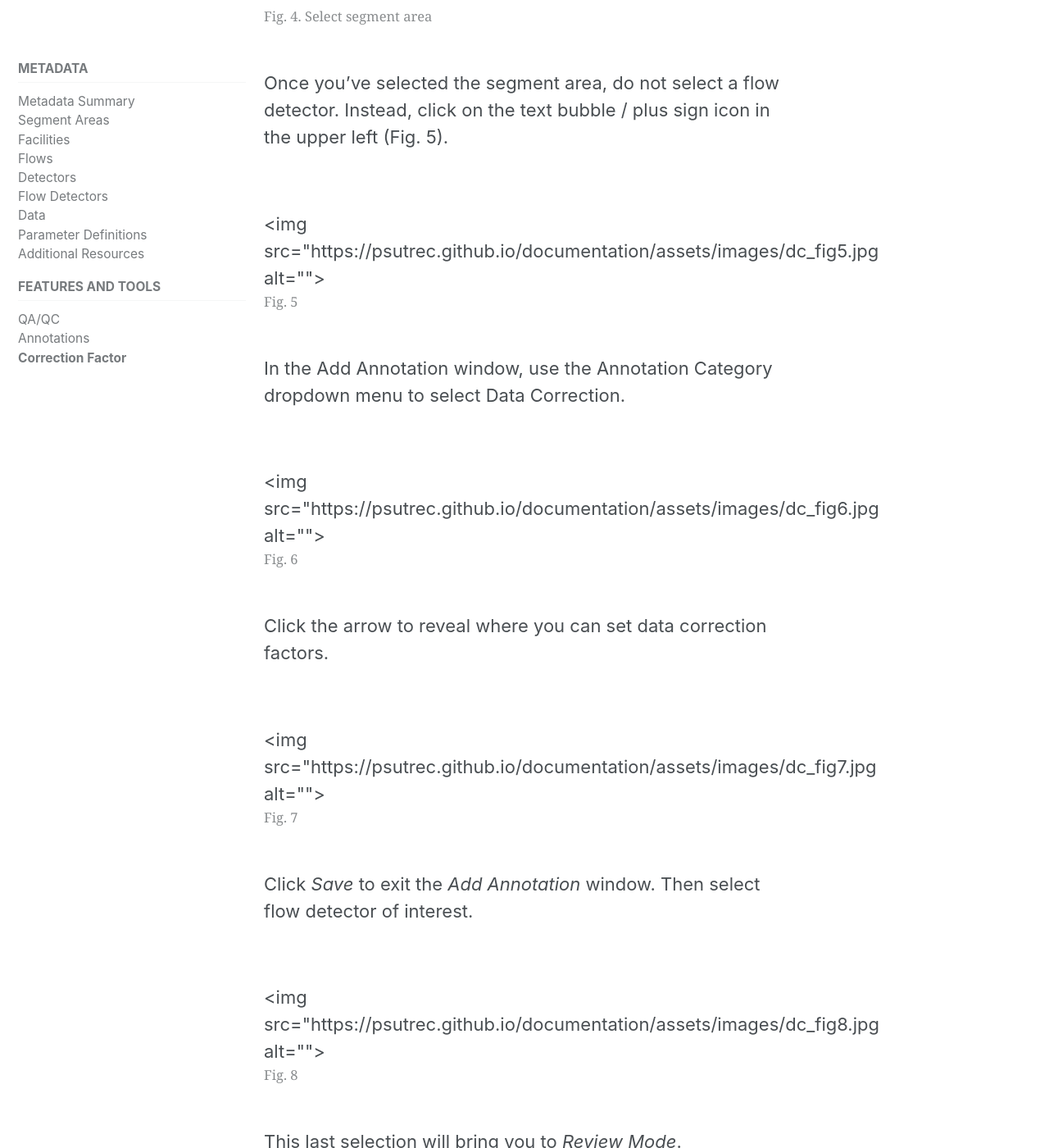
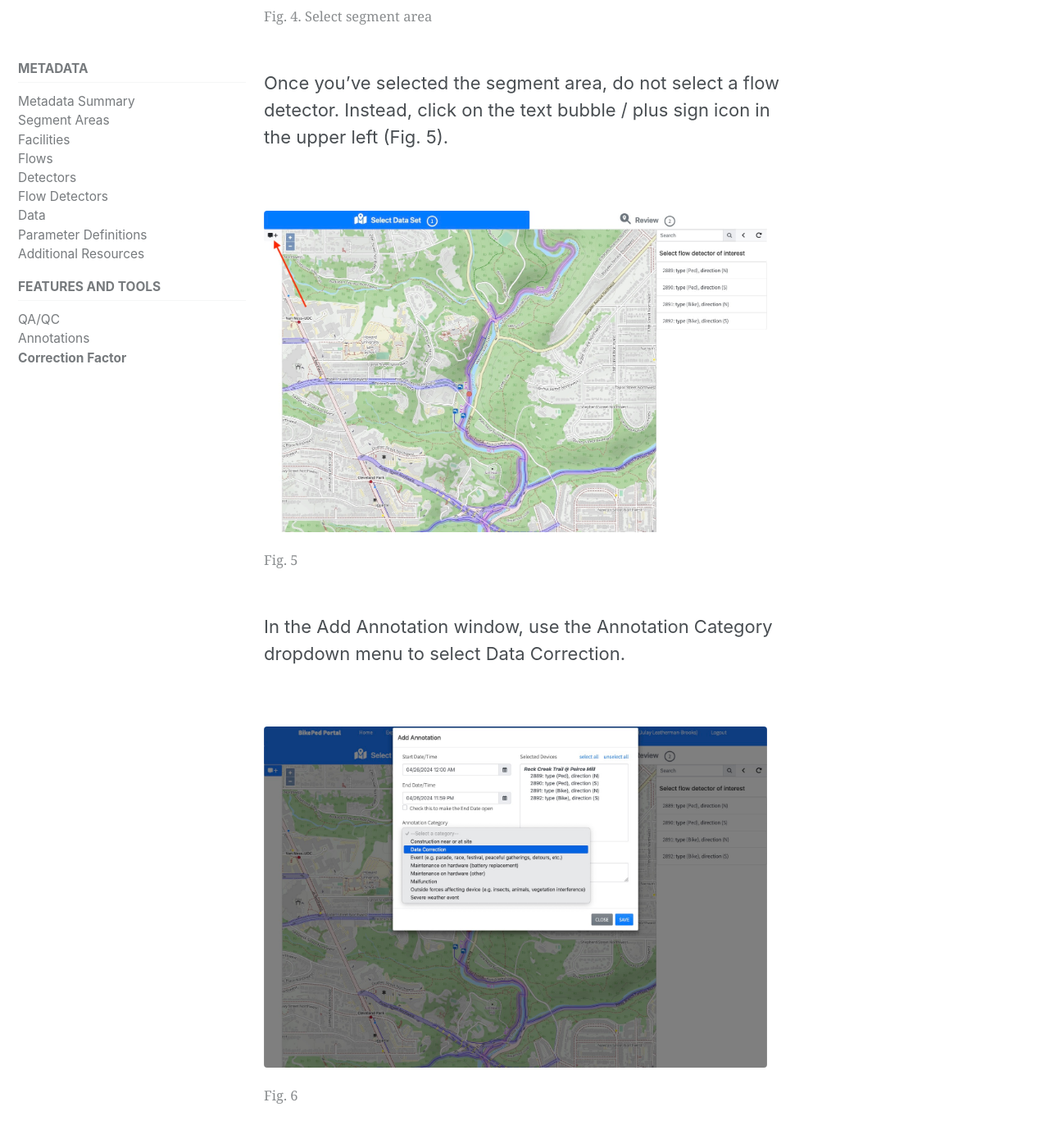
Before and after one commit to PSUTrec/documentation, a Jekyll site: the page built from _documents/11-data-correction.md, in a window 1280 px wide and 1400 px high, scrolled down 2522 px. Shown: the whole window at 82% size. Built offline with Jekyll 4.4.1, drawn with Linux system fonts in a browser that asks for light colours; nearby versions of some CDN libraries.

Commit message:
fixed type for image source

```diff
--- a/_documents/11-data-correction.md
+++ b/_documents/11-data-correction.md
@@ -33,28 +33,28 @@ Data Correction is currently only enabled for the Rock Creek Trail @ Peirce Mill
 Once you've selected the segment area, do not select a flow detector. Instead, click on the text bubble / plus sign icon in the upper left (Fig. 5).
 
 <figure class="align-left">
-    <img src="{{ site.url }}{{ site.baseurl }}/assets/images/dc_fig5.jpg alt="">
+    <img src="{{ site.url }}{{ site.baseurl }}/assets/images/dc_fig5.jpg" alt="">
     <figcaption>Fig. 5</figcaption>
 </figure>
 
 In the Add Annotation window, use the Annotation Category dropdown menu to select Data Correction.
 
 <figure class="align-left">
-    <img src="{{ site.url }}{{ site.baseurl }}/assets/images/dc_fig6.jpg alt="">
+    <img src="{{ site.url }}{{ site.baseurl }}/assets/images/dc_fig6.jpg" alt="">
     <figcaption>Fig. 6</figcaption>
 </figure>
 
 Click the arrow to reveal where you can set data correction factors.
 
 <figure class="align-left">
-    <img src="{{ site.url }}{{ site.baseurl }}/assets/images/dc_fig7.jpg alt="">
+    <img src="{{ site.url }}{{ site.baseurl }}/assets/images/dc_fig7.jpg" alt="">
     <figcaption>Fig. 7</figcaption>
 </figure>
 
 Click _Save_ to exit the _Add Annotation_ window. Then select flow detector of interest.
 
 <figure class="align-left">
-    <img src="{{ site.url }}{{ site.baseurl }}/assets/images/dc_fig8.jpg alt="">
+    <img src="{{ site.url }}{{ site.baseurl }}/assets/images/dc_fig8.jpg" alt="">
     <figcaption>Fig. 8</figcaption>
 </figure>
 
```
